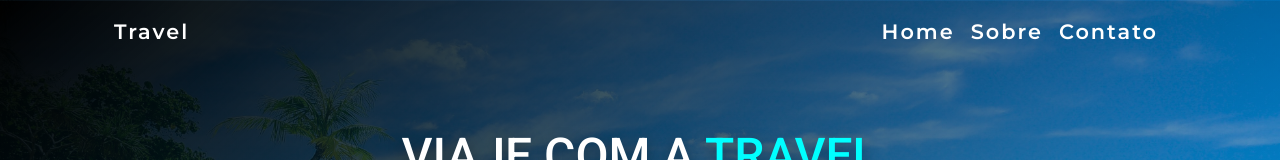
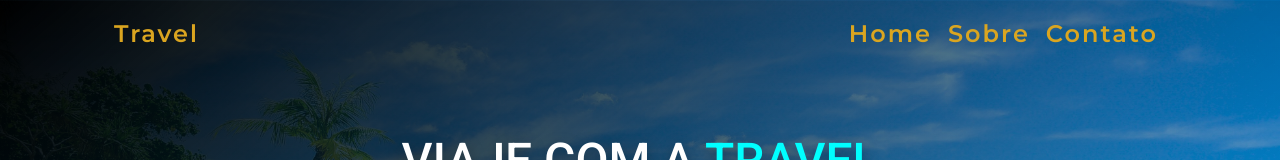
Before and after one commit to tatianetinoco/site-de-viagem-angular, an Angular app: page / in a window 1280 px wide. Shown: the top 160 px of the page. Built offline with nearby package versions, Linux system fonts and the light colour scheme.

Commit message:
alterando menu

```diff
--- a/src/app/components/menu/menu.component.css
+++ b/src/app/components/menu/menu.component.css
@@ -5,14 +5,14 @@
 
 .navbar-brand, .nav-link{
     letter-spacing: 2px;
-    font-size: 1.3rem;
+    font-size: 1.5rem;
     font-weight: 600;
-    color: #ffffff;
+    color: goldenrod;
     font-family: Montserrat, sans-serif;
     transition: 0.3s ease;
 }
 
 .nav-link:hover{
-    text-decoration: underline 3px solid aqua;
+    text-decoration: underline 3px solid goldenrod;
     text-underline-offset: 6px;
 }
```
